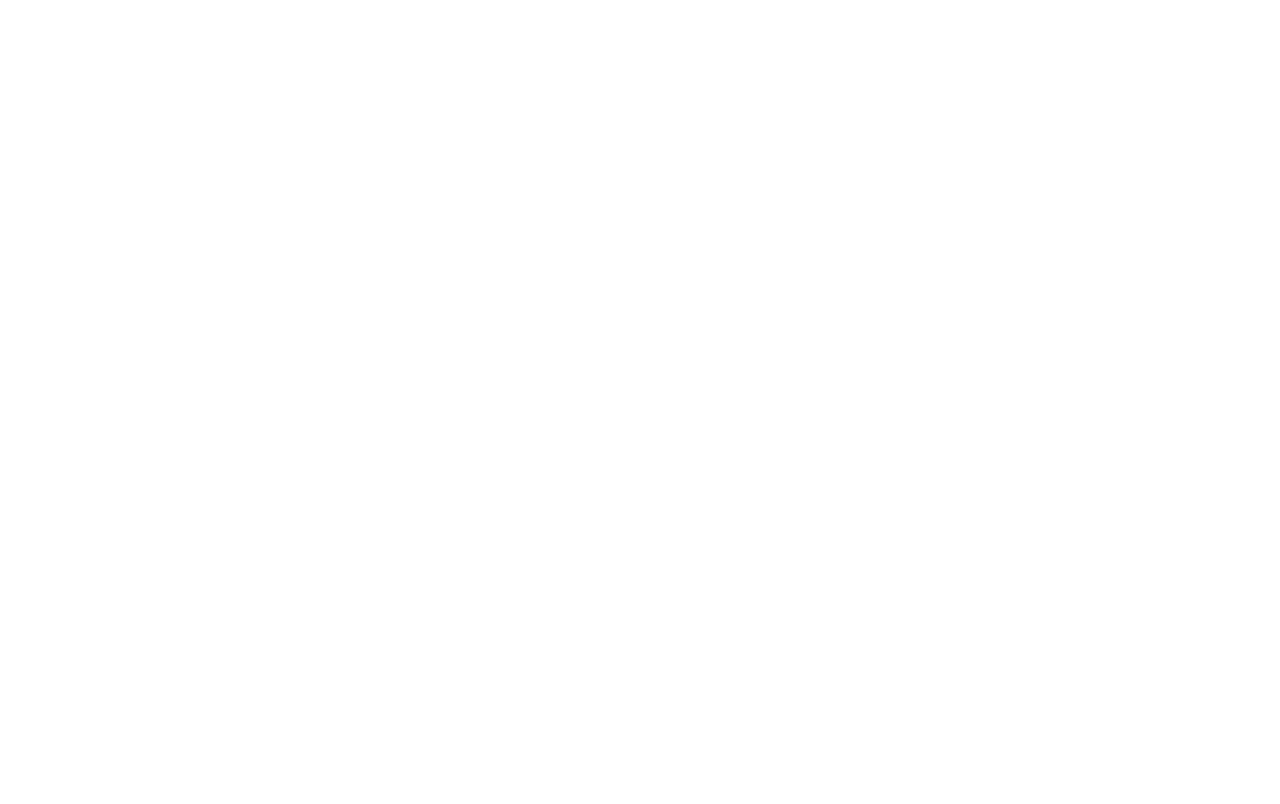
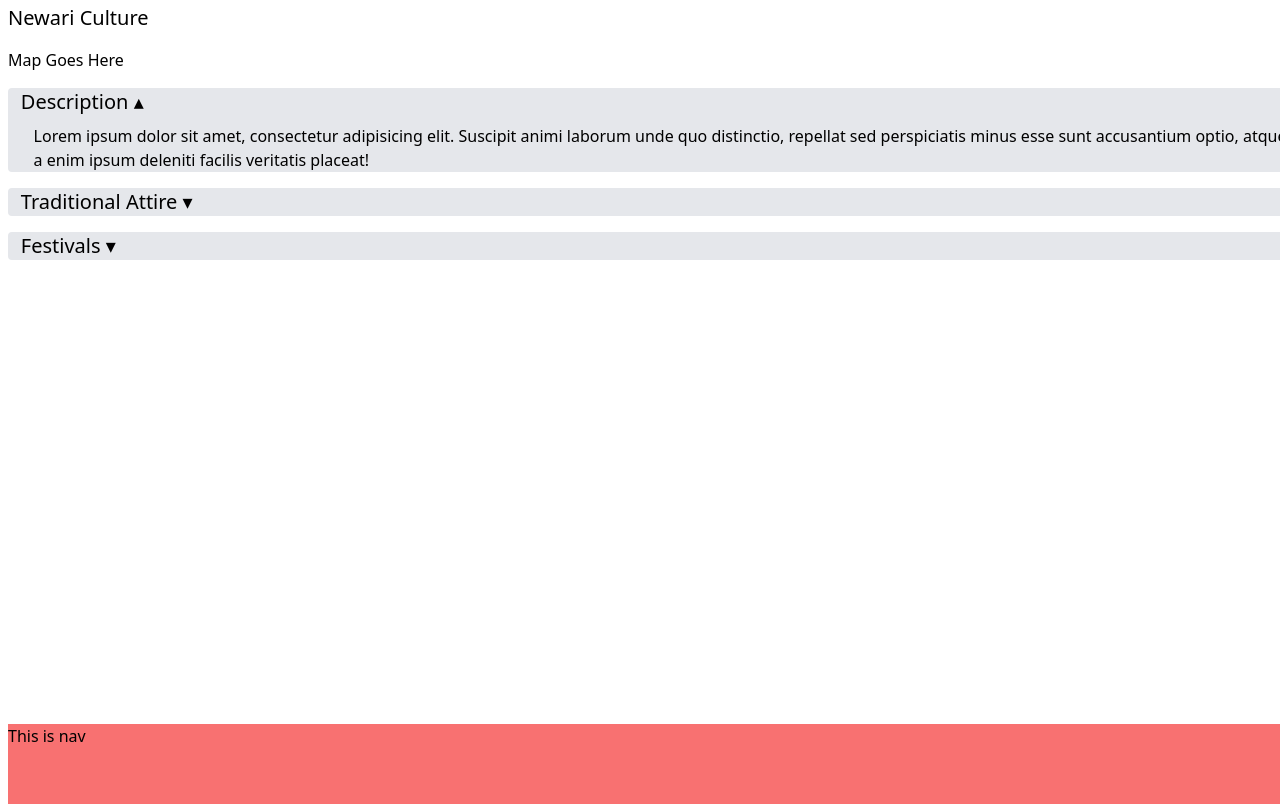
Before and after one commit to 0xs3gfau1t/EthnoAttire, a React (Vite) app in the folder client/: page /info/culture/1 in a window 1280 px wide. Before the commit this address had no page. Built offline with nearby package versions, Linux system fonts and the light colour scheme.

Commit message:
Culture Detail Page

```diff
--- a/client/src/App.jsx
+++ b/client/src/App.jsx
@@ -4,6 +4,7 @@
 import ImagePage from './pages/Image'
 import VideoPage from './pages/Video'
 import InfoPage from './pages/Info'
+import Culture from './pages/CultureDetail'
 import './index.css'
 
 export default function App() {
@@ -15,6 +16,7 @@
                     <Route path="image" element={<ImagePage />} />
                     <Route path="video" element={<VideoPage />} />
                     <Route path="info" element={<InfoPage />} />
+                    <Route path="info/culture/:id" element={<Culture />} />
                 </Route>
             </Routes>
         </>
--- a/client/src/index.css
+++ b/client/src/index.css
@@ -8,6 +8,26 @@
     }
     body,
     #root {
-        @apply h-full w-full;
+        @apply h-full w-full m-1;
     }
 }
+.section {
+    @apply bg-gray-200 rounded flex flex-col gap-2  overflow-hidden;
+}
+.section h2 {
+    margin-left: 1vw;
+}
+
+.section p {
+    margin-left: 2vw;
+}
+
+.collapsible .content {
+    padding: 6px;
+    background-color: #eeeeee;
+}
+.collapsible .header {
+    background-color: #dddddd;
+    padding: 6px;
+    cursor: pointer;
+}
--- /dev/null
+++ b/client/src/pages/CultureDetail.jsx
@@ -0,0 +1,86 @@
+import { useState } from 'react'
+
+const Culture = () => {
+    const [collapse, setCollapse] = useState([true, false, false])
+
+    const updateCol = idx => {
+        let update = [...collapse]
+        update[idx] = !update[idx]
+        setCollapse(update)
+    }
+
+    return (
+        <div className="flex flex-col gap-4">
+            <h1 className="text-xl bold">Newari Culture</h1>
+            <div>Map Goes Here</div>
+            <div className="section ">
+                <h2
+                    className="text-xl cursor-pointer"
+                    onClick={e => updateCol(0)}
+                >
+                    Description {collapse[0] ? '▴' : '▾'}
+                </h2>
+                {collapse[0] && (
+                    <p>
+                        Lorem ipsum dolor sit amet, consectetur adipisicing
+                        elit. Suscipit animi laborum unde quo distinctio,
+                        repellat sed perspiciatis minus esse sunt accusantium
+                        optio, atque a enim ipsum deleniti facilis veritatis
+                        placeat!
+                    </p>
+                )}
+            </div>
+            <div className="section">
+                <h2
+                    className="text-xl cursor-pointer"
+                    onClick={e => updateCol(1)}
+                >
+                    Traditional Attire {collapse[1] ? '▴' : '▾'}
+                </h2>
+                {collapse[1] && (
+                    <div>
+                        <div className="">
+                            <h3>Male</h3>
+                            <p>
+                                Lorem, ipsum dolor sit amet consectetur
+                                adipisicing elit. Dicta dolore corrupti, numquam
+                                quod quidem soluta, magni, alias atque vitae
+                                molestias accusantium itaque ut veniam modi
+                                ipsum neque. Distinctio, cum? Recusandae?
+                            </p>
+                        </div>
+                        <div className="">
+                            <h3>Female</h3>
+                            <p>
+                                Lorem, ipsum dolor sit amet consectetur
+                                adipisicing elit. Dicta dolore corrupti, numquam
+                                quod quidem soluta, magni, alias atque vitae
+                                molestias accusantium itaque ut veniam modi
+                                ipsum neque. Distinctio, cum? Recusandae?
+                            </p>
+                        </div>
+                    </div>
+                )}
+            </div>
+            <div className="section ">
+                <h2
+                    className="text-xl cursor-pointer"
+                    onClick={e => updateCol(2)}
+                >
+                    Festivals {collapse[2] ? '▴' : '▾'}
+                </h2>
+                {collapse[2] && (
+                    <p>
+                        Lorem ipsum dolor sit amet, consectetur adipisicing
+                        elit. Suscipit animi laborum unde quo distinctio,
+                        repellat sed perspiciatis minus esse sunt accusantium
+                        optio, atque a enim ipsum deleniti facilis veritatis
+                        placeat!
+                    </p>
+                )}
+            </div>
+        </div>
+    )
+}
+
+export default Culture
```
Also changed, not shown: 1 other file (tests, documents, lock files or other folders).
